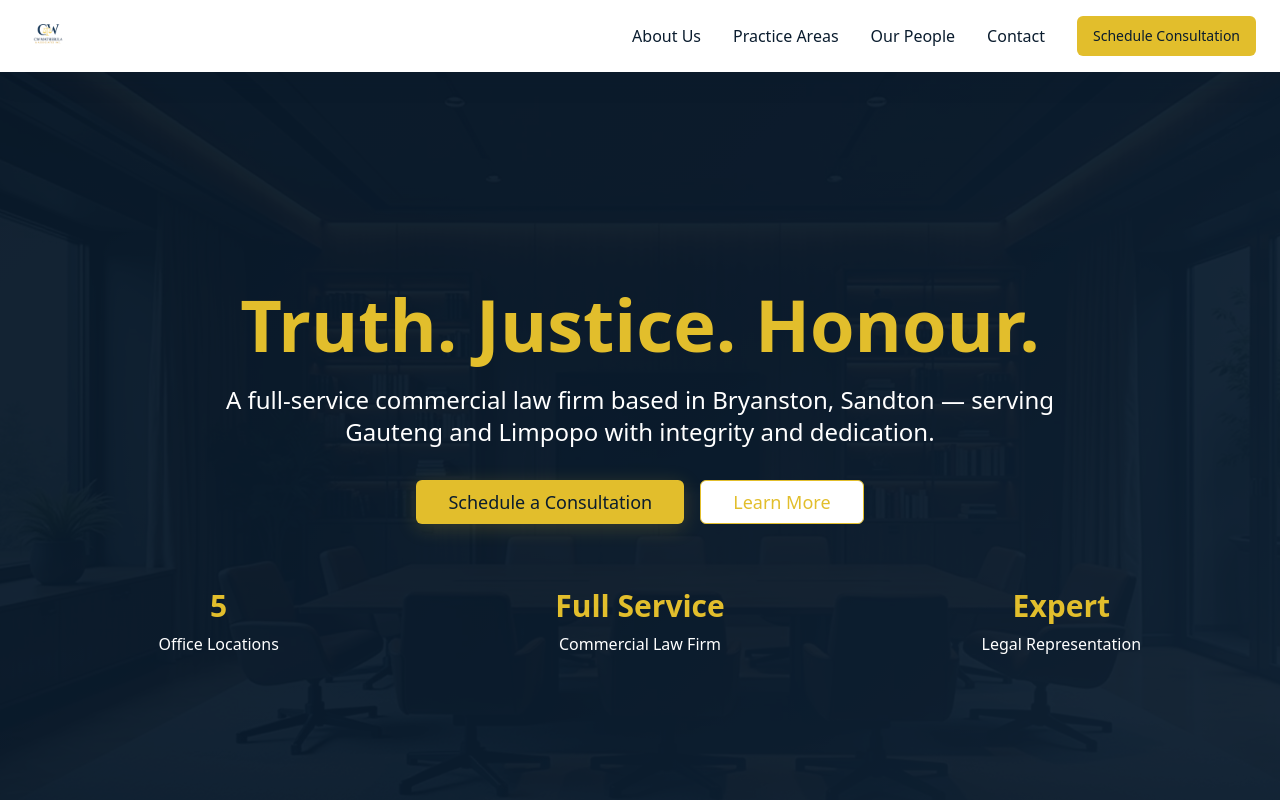
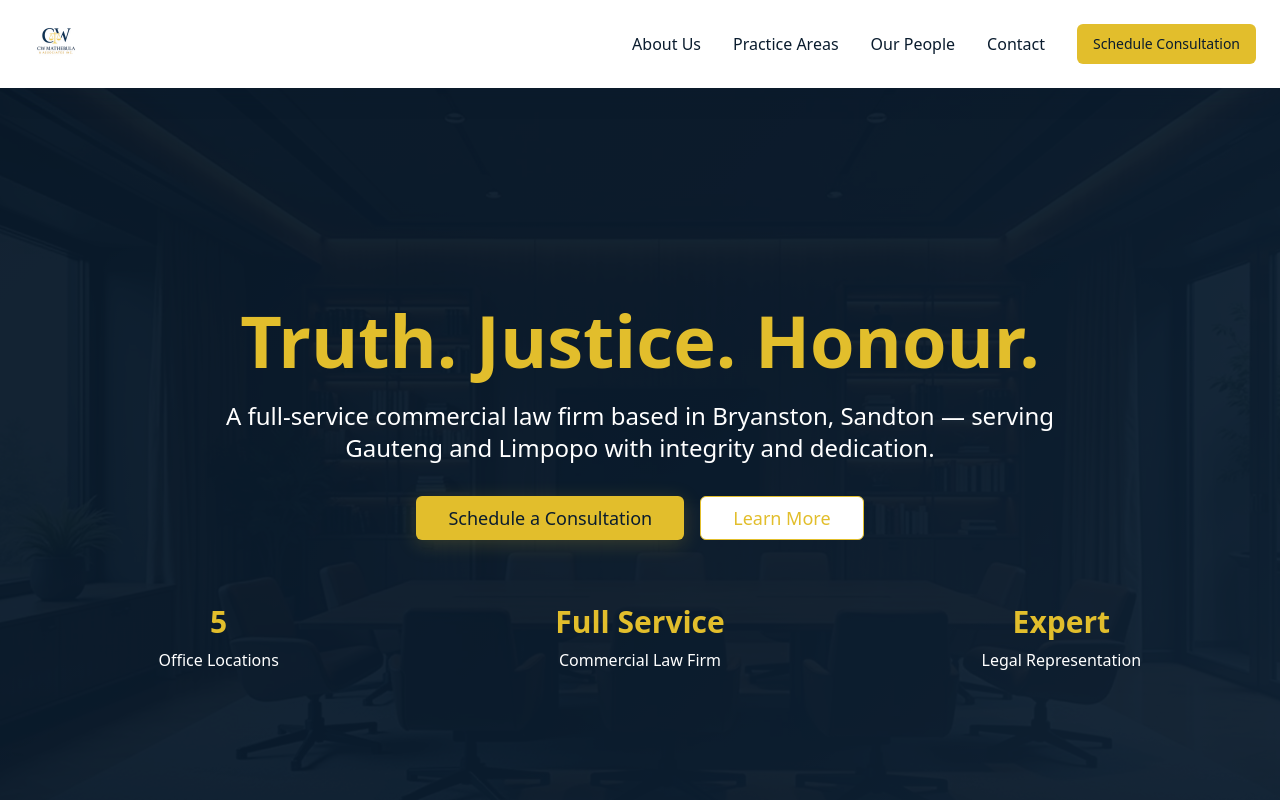
Before and after one commit to MathebulaLaw/cwmathebula, a React (Vite) app: page / in a window 1280 px wide. Shown: the top 800 px of the page. Built offline with nearby package versions, Linux system fonts and the light colour scheme.

Commit message:
Adjust logo visibility
Make the logo more visible in the header.

```diff
--- a/src/components/Header.tsx
+++ b/src/components/Header.tsx
@@ -11,7 +11,11 @@ const Header = () => {
         <div className="flex items-center justify-between">
           {/* Logo */}
           <div className="flex items-center">
-            <img src="/lovable-uploads/528eb7af-5635-410a-9317-9baee77f251a.png" alt="CW Mathebula & Associates" className="h-12 w-auto" />
+            <img
+              src="/lovable-uploads/528eb7af-5635-410a-9317-9baee77f251a.png"
+              alt="CW Mathebula & Associates"
+              className="h-16 w-auto filter drop-shadow-sm"
+            />
           </div>
 
           {/* Navigation */}
```
